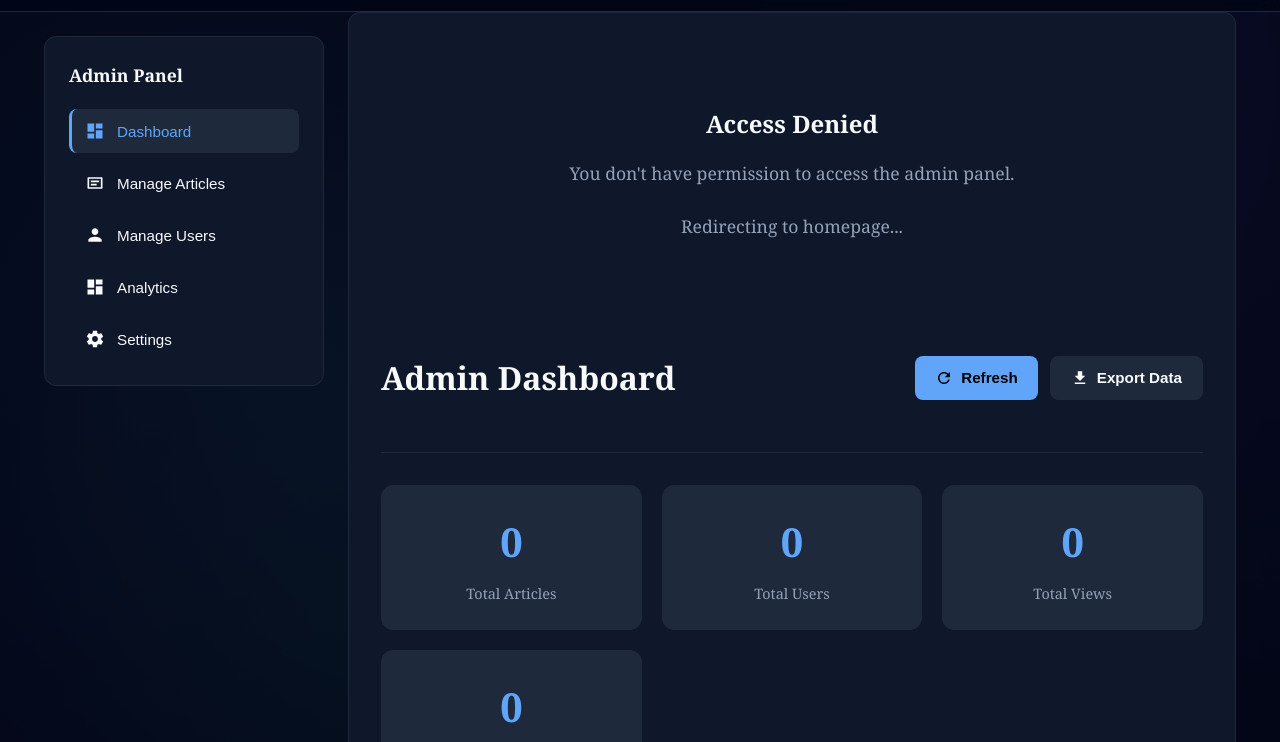
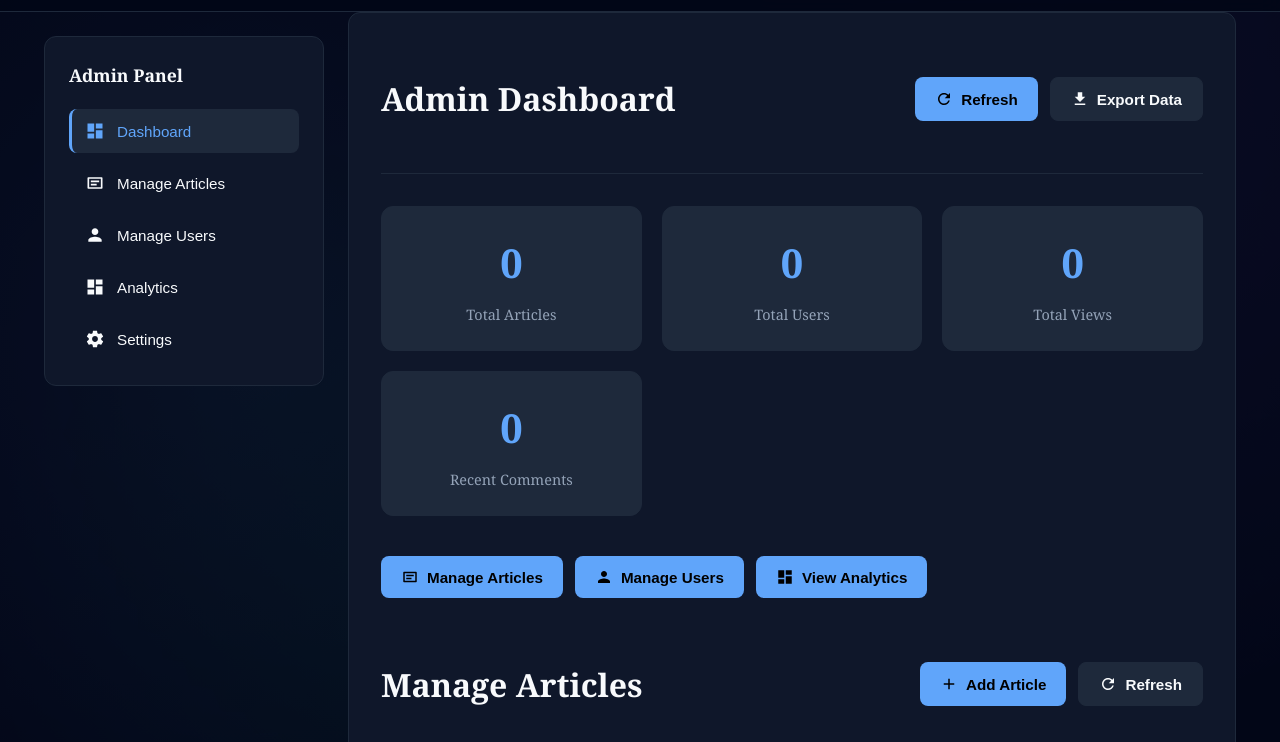
Before and after one commit to IsmayilG/SIVEAL, a plain HTML site: page FRONTEND/admin.html in a window 1280 px wide. Shown: the part 58-800 px from the top of the page. Drawn offline with Linux system fonts and the light colour scheme; sample sign-in values are in the browser's storage.

Commit message:
Fix access denied message visibility issue in admin panel

```diff
--- a/FRONTEND/admin.html
+++ b/FRONTEND/admin.html
@@ -706,6 +706,19 @@
 
             // Show content if authorized
             document.body.style.display = 'block';
+
+            // Hide access denied message and show admin content
+            const accessDenied = document.getElementById('access-denied');
+            const adminContent = document.getElementById('admin-content');
+
+            if (accessDenied) {
+                accessDenied.style.display = 'none';
+            }
+
+            if (adminContent) {
+                adminContent.style.display = 'block';
+            }
+
             console.log('Access granted - Admin panel loaded successfully!');
         })();
 
```
